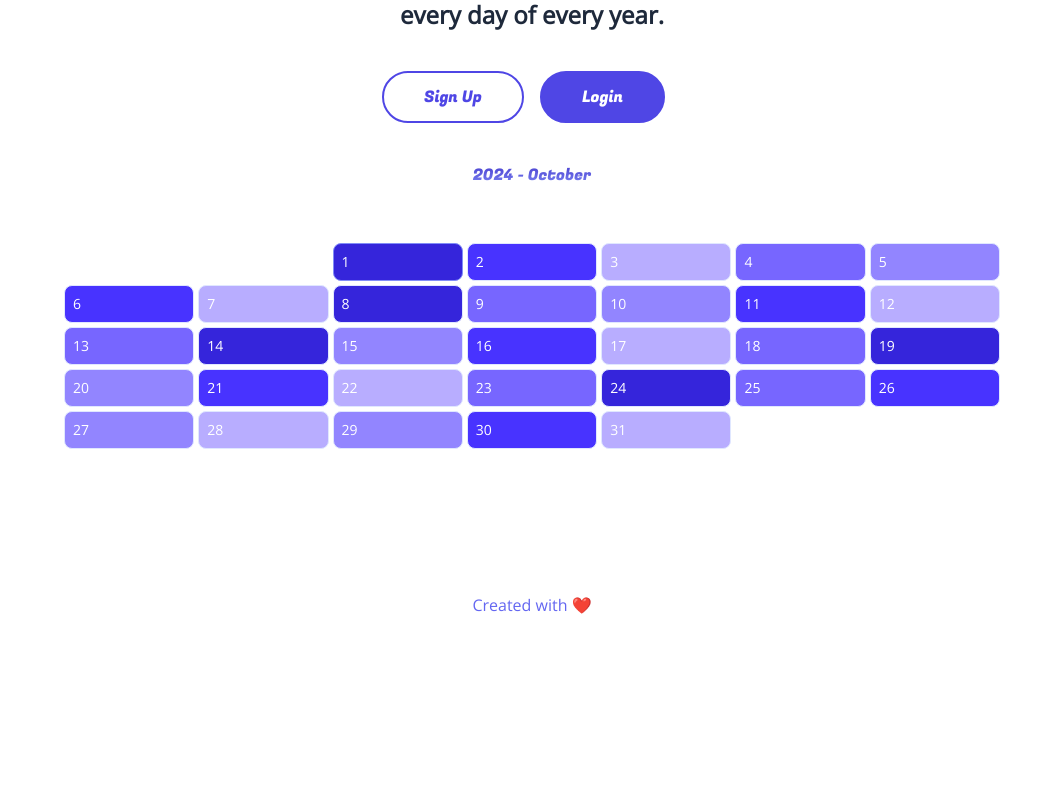
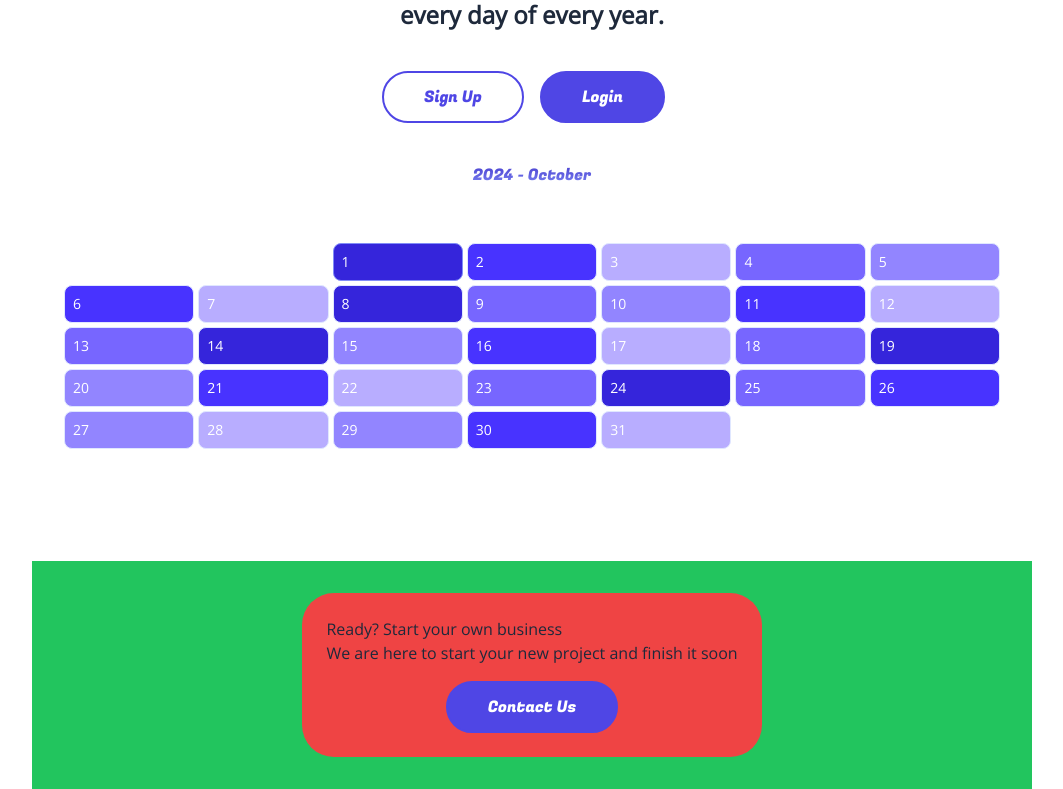
Before and after one commit to KlasniMisho123/MoodCheck, a Next.js app: page / in a window 1280 px wide. Shown: the part 381-1170 px from the top of the page, without its empty margins (108-1171 px from the left). Before the commit the page ends 1030 px from the top, so only its background shows below. Built offline with nearby package versions, Linux system fonts and the light colour scheme; no server answers; some icons are missing.

Commit message:
Footer Commit

```diff
--- a/app/layout.js
+++ b/app/layout.js
@@ -6,6 +6,7 @@ import "./globals.css";
 import Link from "next/link";
 import Head from "./head";
 import Logout from "@/components/Logout";
+import Footer from "@/components/Footer";
 // import Logout from "../components/Logout";
 
 const opensans  = Open_Sans ({ subsets: ["latin"], weight: ["400"] });
@@ -29,9 +30,7 @@ export default function RootLayout({ children }) {
   )
 
   const footer = (
-    <footer className="p-4 sm:p-8 grid place-items-center">
-      <p className={"text-indigo-500 "}> Created with ❤️ </p>
-    </footer>
+    <Footer />
   )
 
   return (
--- /dev/null
+++ b/components/Footer.js
@@ -0,0 +1,21 @@
+import React from 'react'
+import Button from './Button'
+
+export default function Footer() {
+  return (
+    <footer className="p-4 sm:p-8 grid place-items-center bg-green-500 w-full">
+      {/* <p className={"text-indigo-500 "}> Created with ❤️ </p> */}
+        <div className='bg-red-500 rounded-[32px] p-6 flex flex-col gap-4 gap-6:md gap-8:lg '>
+            <div>
+                <h1>Ready? Start your own business</h1>
+                <p>
+                    We are here to start your new project and finish it soon
+                </p>
+            </div>
+            <div className='flex justify-center'>
+                <Button text="Contact Us" dark />
+            </div>
+        </div>
+    </footer>
+  )
+}
```
Also changed, not shown: Featues.txt.
